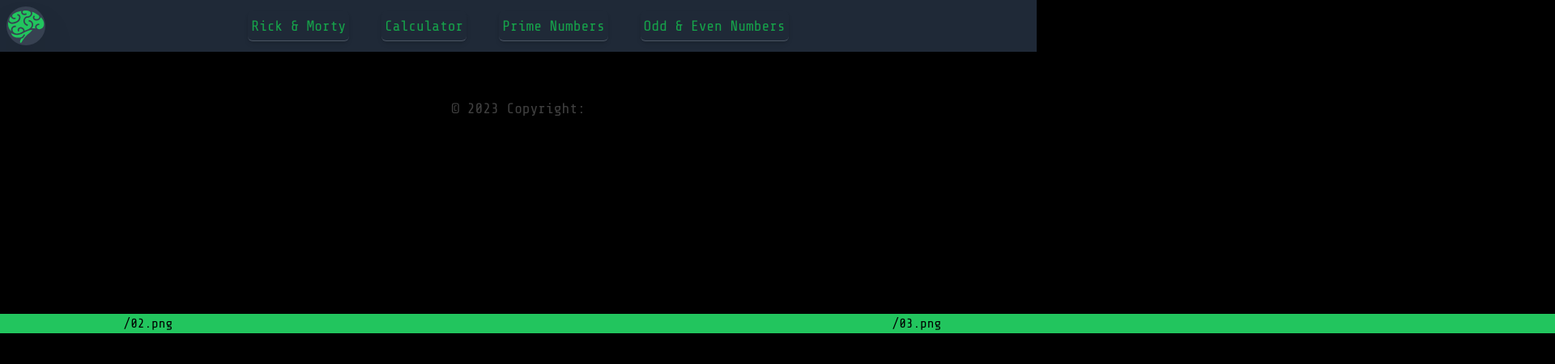
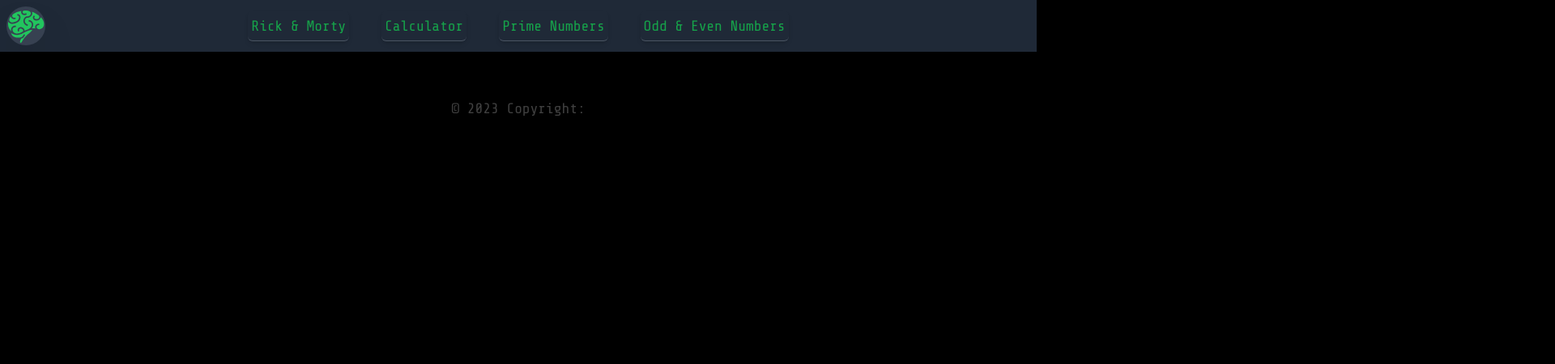
Before and after one commit to vhznio/Ejercicios_Varios, a Next.js app: page / in a window 1280 px wide. Shown: the top 450 px of the page at 81% size, 1920 px wide, since content can reach past the window. Built offline with nearby package versions, Linux system fonts and the light colour scheme.

Commit message:
provisional update

```diff
--- a/src/components/carousel.tsx
+++ b/src/components/carousel.tsx
@@ -16,14 +16,7 @@ const img_paths:string[] = [
 const Carousel = () => {
 
     return (
-        <>
-        <swiper-container slides-per-view="3" speed="500" loop="true" css-mode="true">
-        <swiper-slide>{img_paths[0]}</swiper-slide>
-        <swiper-slide>{img_paths[1]}</swiper-slide>
-        <swiper-slide>{img_paths[2]}</swiper-slide>
-        ...
-        </swiper-container>
-        </>
+        <div></div>
     )
 }
 
```
